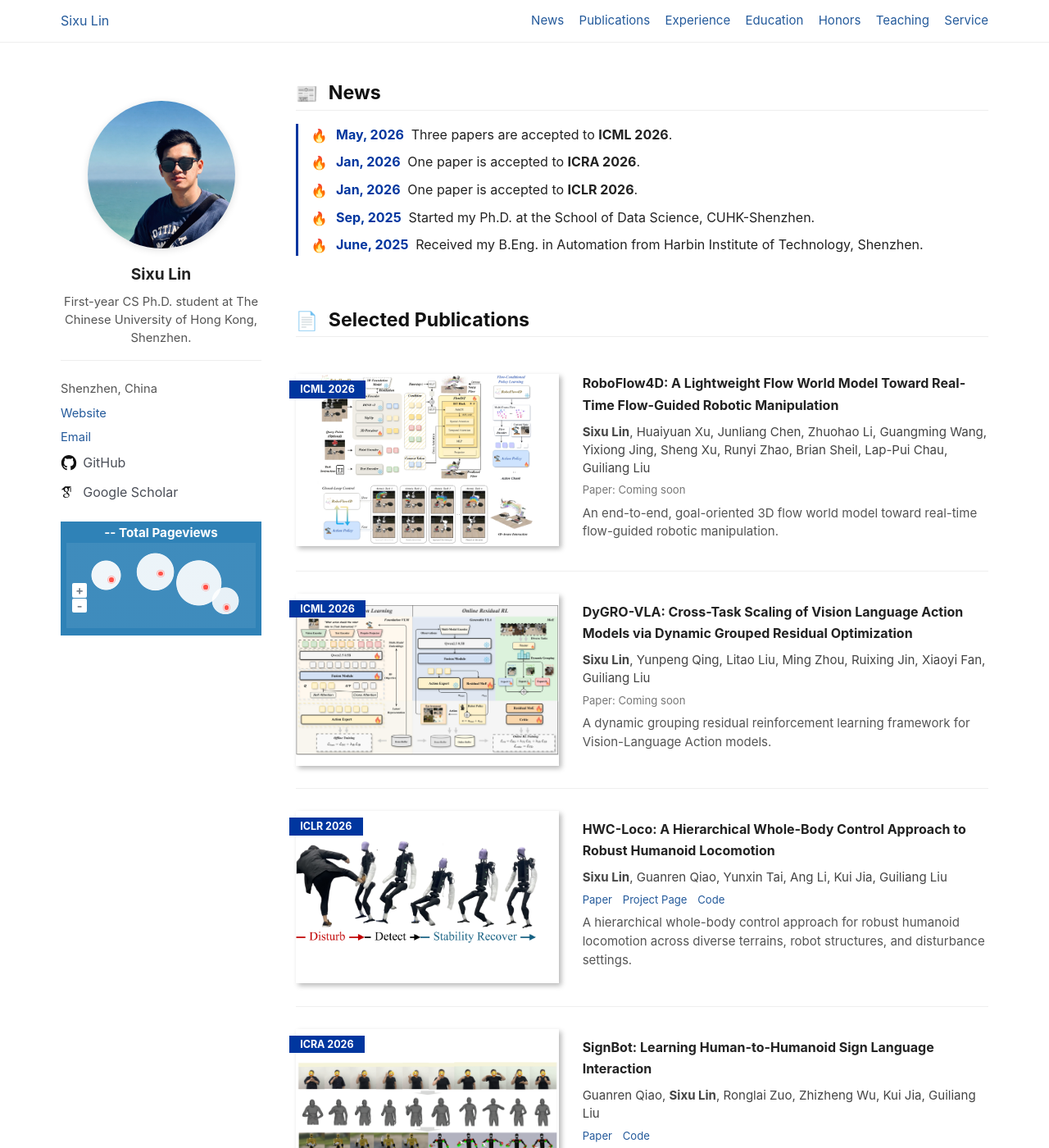
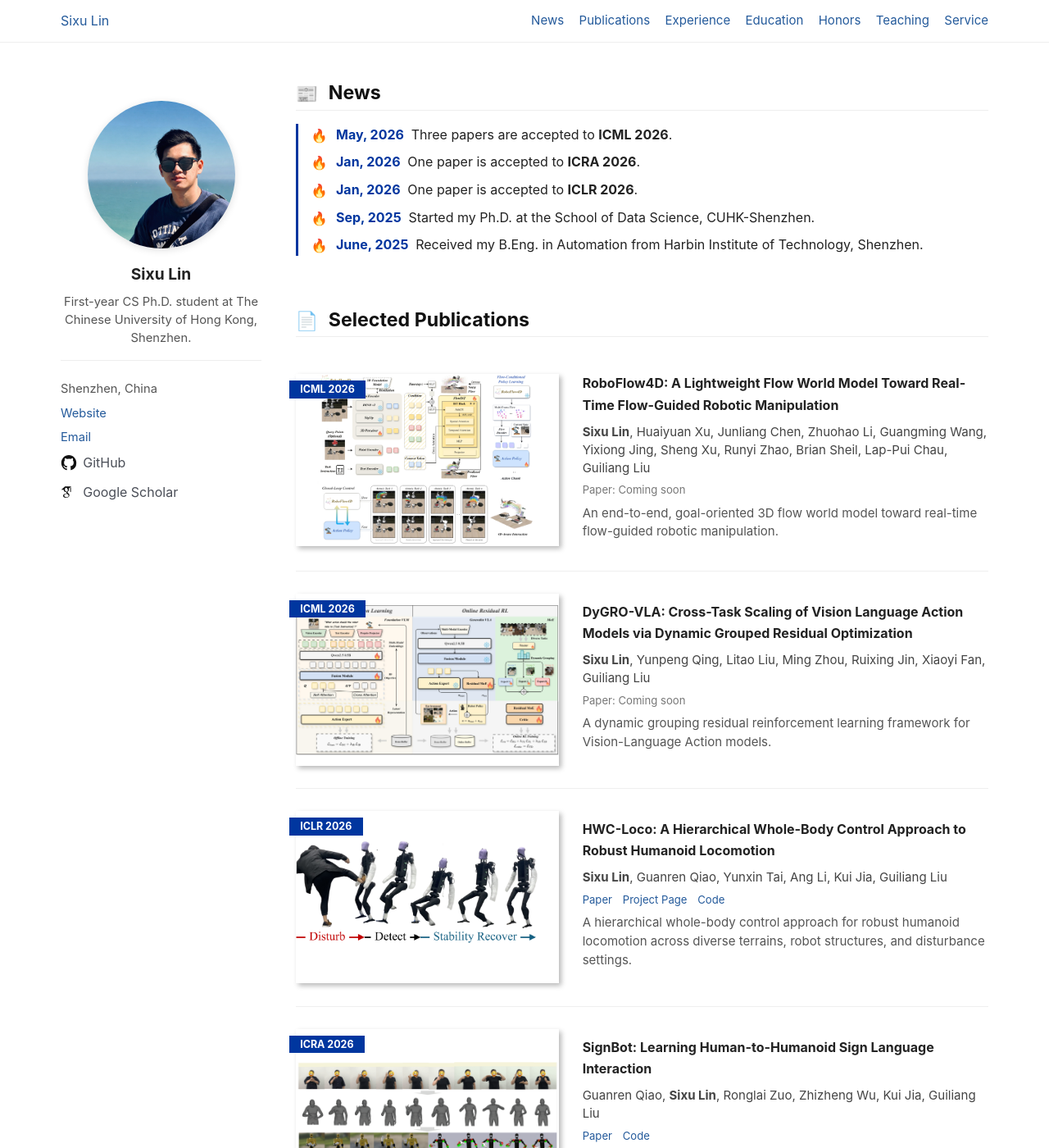
Before and after one commit to Simonlinsx/Simonlinsx.github.io, a Jekyll site: the page built from _pages/about.md, in a window 1280 px wide and 1400 px high, scrolled down 447 px. Shown: the whole window at 82% size. Built offline with Jekyll 4.4.1, drawn with Linux system fonts in a browser that asks for light colours; some web fonts are replaced; a script bundle is joined from its source files by our own code; library files that are not in the unit come from our copies; comment, search, counter and statistics services are not loaded.

Commit message:
Remove pageview widget

```diff
--- a/_includes/author-profile.html
+++ b/_includes/author-profile.html
@@ -43,14 +43,4 @@
     </ul>
   </div>
 
-  <div class="pageview-card">
-    <div class="pageview-title"><span id="busuanzi_value_site_pv">--</span> Total Pageviews</div>
-    <div class="pageview-map" aria-hidden="true">
-      <span class="pageview-dot pageview-dot--na"></span>
-      <span class="pageview-dot pageview-dot--eu"></span>
-      <span class="pageview-dot pageview-dot--cn"></span>
-      <span class="pageview-dot pageview-dot--au"></span>
-    </div>
-  </div>
-  <script async src="//busuanzi.ibruce.info/busuanzi/2.3/busuanzi.pure.mini.js"></script>
 </div>
--- a/assets/css/main.css
+++ b/assets/css/main.css
@@ -143,84 +143,6 @@ strong {
   font-size: 1.15rem;
   height: 1.15rem;
   width: 1.25rem;
-}
-
-.pageview-card {
-  background: #2f82b7;
-  color: #ffffff;
-  margin-top: 1.4rem;
-  overflow: hidden;
-  text-align: center;
-}
-
-.pageview-title {
-  font-size: 0.95rem;
-  font-weight: 700;
-  line-height: 1.25;
-  padding-top: 0.25rem;
-}
-
-.pageview-map {
-  background:
-    radial-gradient(circle at 21% 38%, rgba(255, 255, 255, 0.92) 0 1.1rem, transparent 1.15rem),
-    radial-gradient(circle at 47% 34%, rgba(255, 255, 255, 0.9) 0 1.4rem, transparent 1.45rem),
-    radial-gradient(circle at 70% 47%, rgba(255, 255, 255, 0.9) 0 1.7rem, transparent 1.75rem),
-    radial-gradient(circle at 84% 68%, rgba(255, 255, 255, 0.88) 0 1rem, transparent 1.05rem),
-    linear-gradient(0deg, rgba(255, 255, 255, 0.08), rgba(255, 255, 255, 0.08));
-  height: 104px;
-  margin: 0.2rem 0.45rem 0.55rem;
-  position: relative;
-}
-
-.pageview-map::before,
-.pageview-map::after {
-  background: #ffffff;
-  border-radius: 2px;
-  color: #75808c;
-  content: "+";
-  font-size: 0.9rem;
-  font-weight: 700;
-  height: 1.1rem;
-  left: 0.45rem;
-  line-height: 1.1rem;
-  position: absolute;
-  top: 3.05rem;
-  width: 1.1rem;
-}
-
-.pageview-map::after {
-  content: "-";
-  top: 4.2rem;
-}
-
-.pageview-dot {
-  background: #ff5148;
-  border: 1px solid rgba(255, 255, 255, 0.85);
-  border-radius: 50%;
-  box-shadow: 0 0 0 1px rgba(255, 81, 72, 0.35);
-  height: 0.48rem;
-  position: absolute;
-  width: 0.48rem;
-}
-
-.pageview-dot--na {
-  left: 22%;
-  top: 39%;
-}
-
-.pageview-dot--eu {
-  left: 48%;
-  top: 32%;
-}
-
-.pageview-dot--cn {
-  left: 72%;
-  top: 48%;
-}
-
-.pageview-dot--au {
-  left: 83%;
-  top: 72%;
 }
 
 .page {
```
